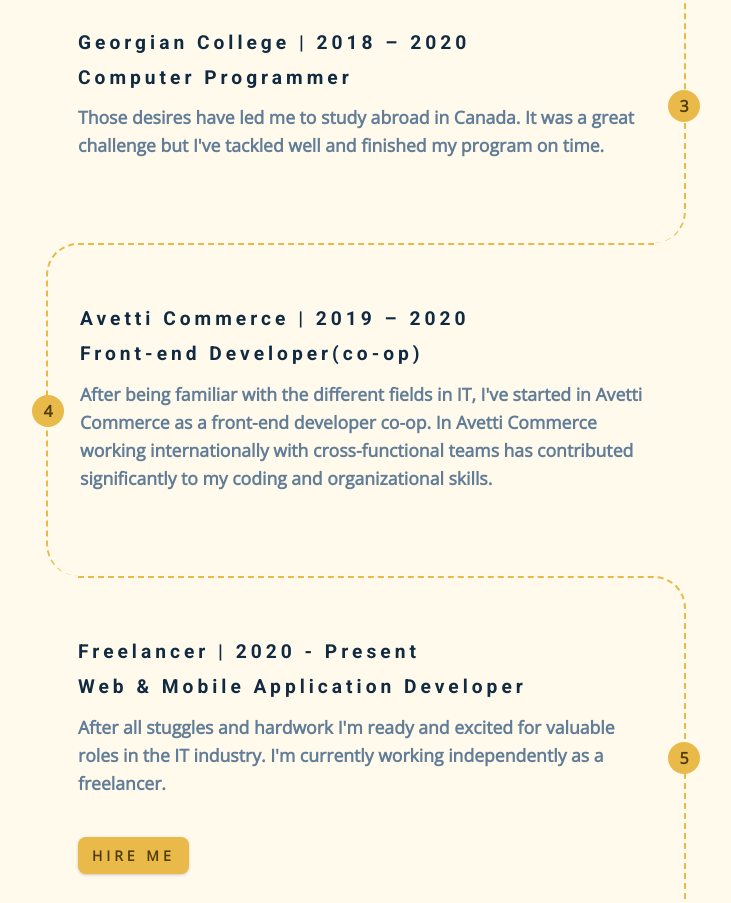
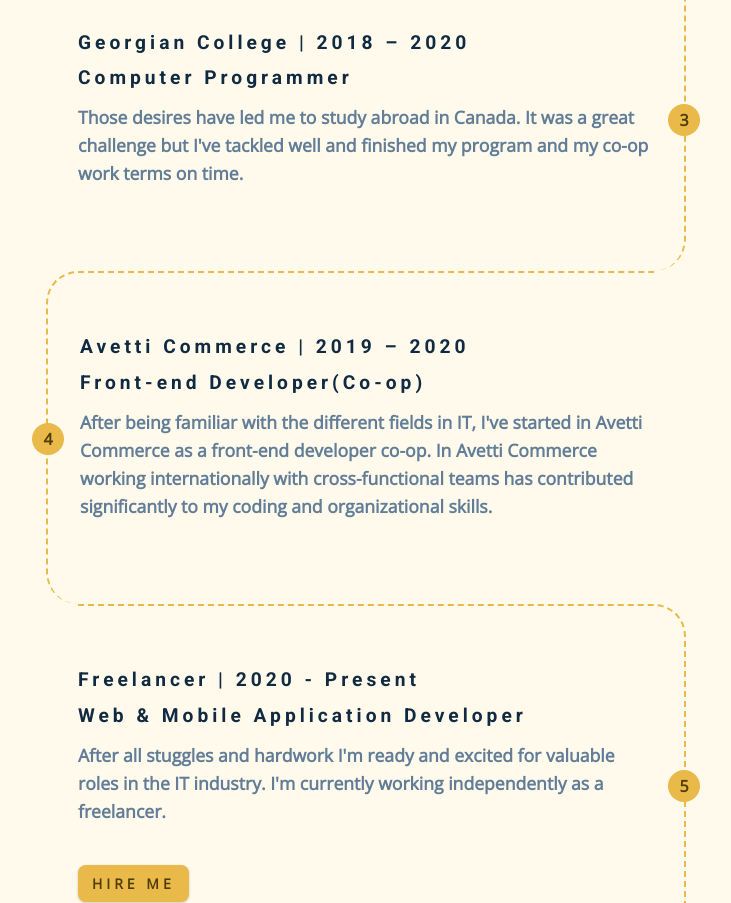
Before and after one commit to sowasred/portfolio-2, a plain HTML site: page about.html in a window 1280 px wide. Shown: the part 1098-2001 px from the top of the page, without its empty margins (274-1005 px from the left). Drawn offline with nearby package versions, Linux system fonts and the light colour scheme.

Commit message:
about changed

```diff
--- a/about.html
+++ b/about.html
@@ -163,8 +163,8 @@
             </h4>
             <p class="item-text">
               Those desires have led me to study abroad in Canada. It was a
-              great challenge but I've tackled well and finished my program on
-              time.
+              great challenge but I've tackled well and finished my program and
+              my co-op work terms on time.
             </p>
             <span class="number">
               3
@@ -175,7 +175,7 @@
           <article class="timeline-item">
             <h4>Avetti Commerce | 2019 – 2020</h4>
             <h4 class="timeline-title">
-              Front-end Developer(co-op)
+              Front-end Developer(Co-op)
             </h4>
             <p class="item-text">
               After being familiar with the different fields in IT, I've started
```
